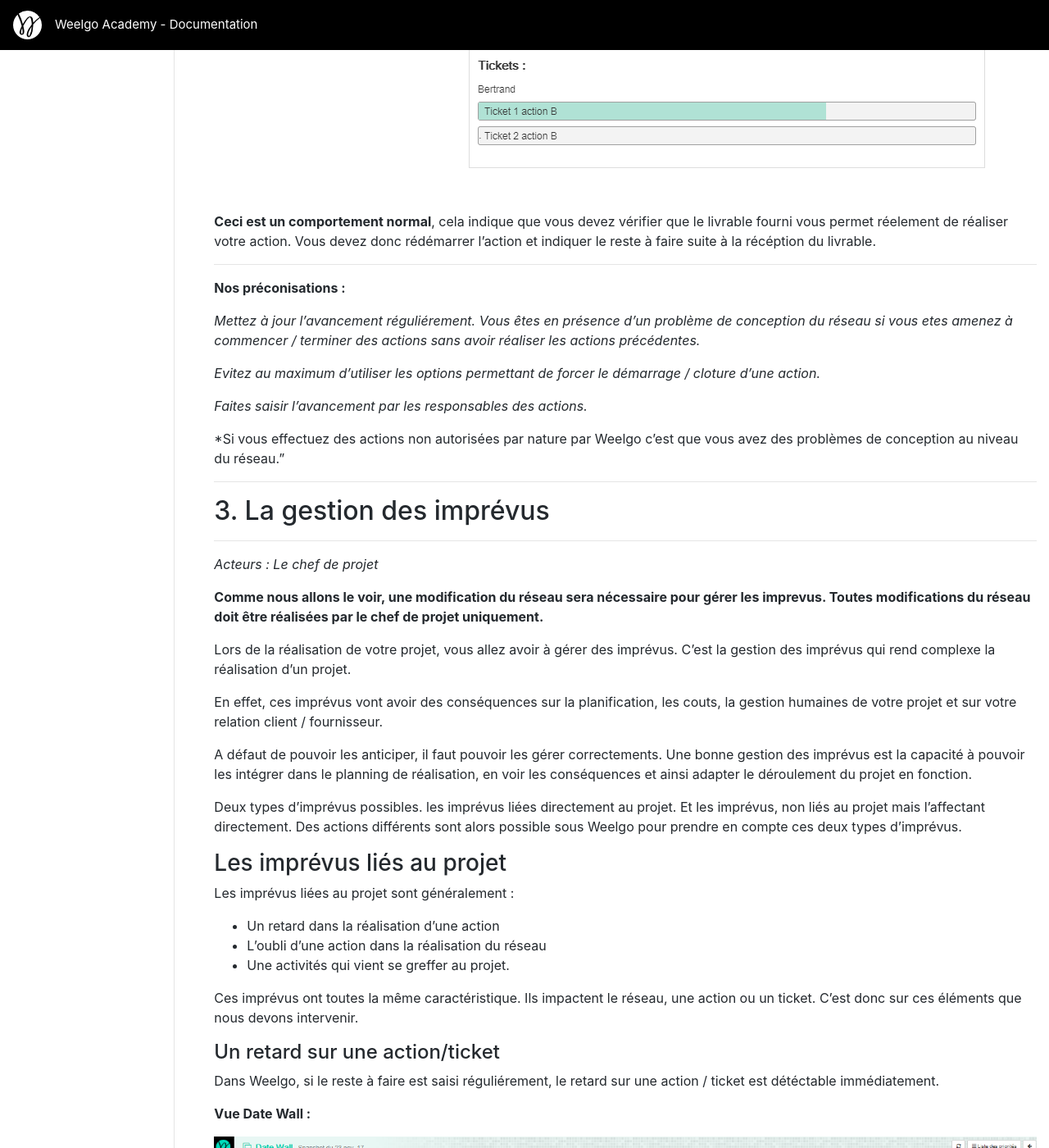
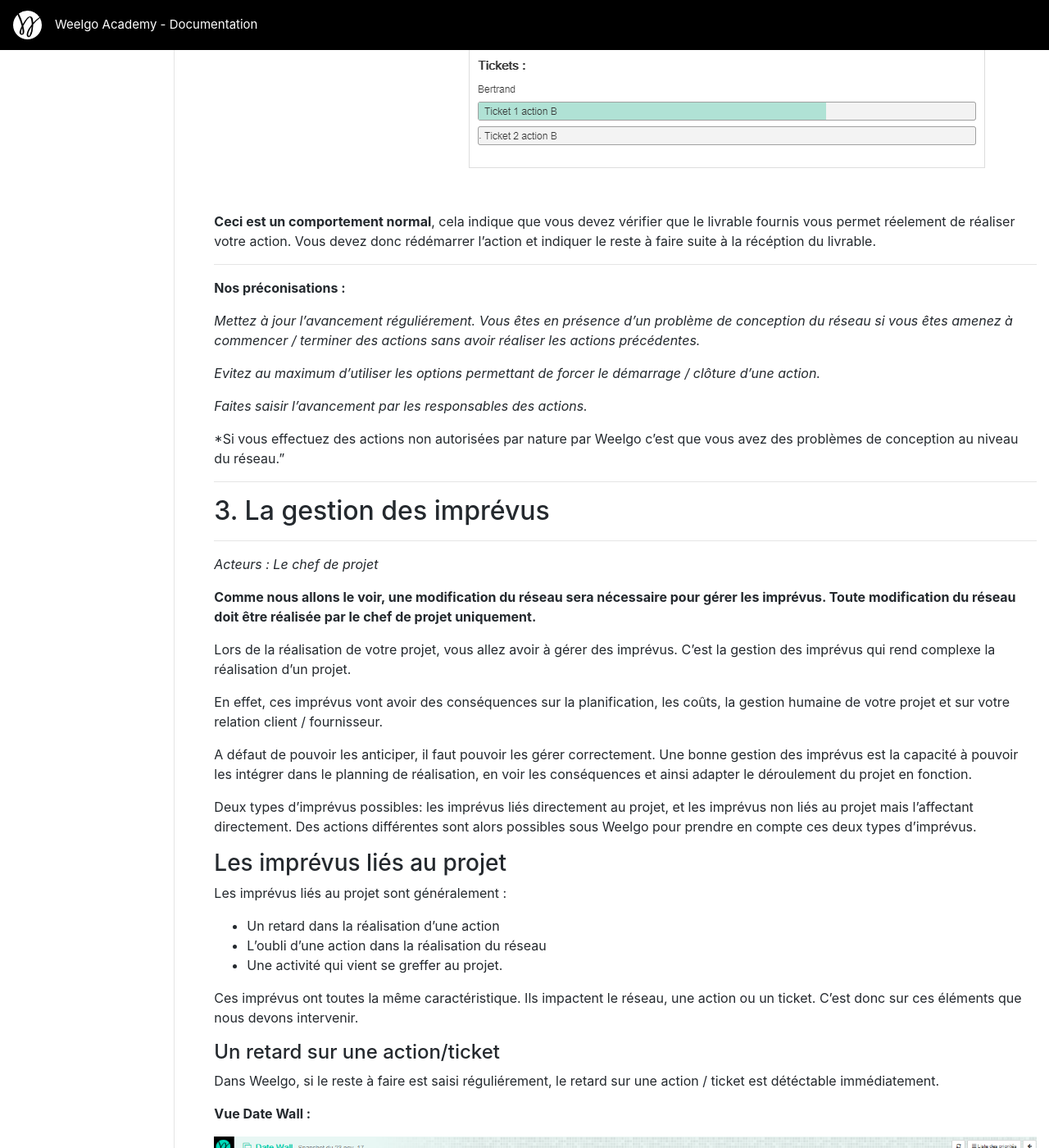
Before and after one commit to Weelgo/weelgo.github.io, a Jekyll site: the page built from fr/tutoriels/suiviProjet.md, in a window 1280 px wide and 1400 px high, scrolled down 7318 px. Shown: the whole window at 82% size. Built offline with Jekyll 4.4.1, drawn with Linux system fonts in a browser that asks for light colours; some of the changed text lies outside the part shown.

Commit message:
Update suiviProjet.md

```diff
--- a/fr/tutoriels/suiviProjet.md
+++ b/fr/tutoriels/suiviProjet.md
@@ -59,7 +59,7 @@
 + Le PERT
 + Le GANTT
 + Les Jalons
-+ La droite à 45
++ La droite à 45°
 + Le burndown
 + Le calendrier des ressources
 <a id="importancePlanning"></a>
@@ -124,10 +124,10 @@
 *Acteurs : Les responsables d'actions, Le chef de projet.*
 
 
-Comme nous venons de le voir, indiquer l'avancement du projet est important afin de piloter correctement. Dans l'outil weelgo, vous pouvez indiquer l'avancement depuis les vues :
+Comme nous venons de le voir, indiquer l'avancement du projet est important afin de piloter correctement. Dans l'outil Weelgo, vous pouvez indiquer l'avancement depuis les vues :
 * La vue Réseau
 * La vue Organisation
-* La vue logique
+* La vue Logique
 
 L'avancement se renseigne sur les actions et sur les tickets.
 
@@ -182,26 +182,26 @@
 
 #### Les cas particuliers
 
-Néanmoins, il y a certains cas ou nous pouvons quand même débuter l'action B avant l'action A.
+Néanmoins, il y a certains cas où nous pouvons quand même débuter l'action B avant l'action A.
 
-Par exemple, si il existe des activités permettant de préparer la réalisation de l'action B. Ces activités n'ont pas nécessairement besoin du livrable de l'action A mais elles peuvent être commencées.
+Par exemple, s'il existe des activités permettant de préparer la réalisation de l'action B, ces activités n'ont pas nécessairement besoin du livrable de l'action A, mais elles peuvent être commencées.
 
 Dans ce cas, vous avez la possibilité :
-* D'indiquer un avancement sur les tickets, même si l'action n'est pas démarré.
+* D'indiquer un avancement sur les tickets, même si l'action n'est pas démarrée.
 
 <p align="center">
 <img src="/fr/img/majAvancementActionNonStart.png">
 </p>
 
-Vous pouvez indiquer un avancement sur le ticket, néanmoins il ne sera pas pris en compte tant que l'action est non démarée
+Vous pouvez indiquer un avancement sur le ticket, néanmoins il ne sera pas pris en compte tant que l'action est non démarrée
 
-* Démarrer l'action en utilisant les options de démarrage et de cloture des actions.
+* Démarrer l'action en utilisant les options de démarrage et de clôture des actions.
 
-### La gestion des options de démarrage / cloture des actions
+### La gestion des options de démarrage / clôture des actions
 
 *Acteurs : Le chef de projet*
 
-**Attention les options ci dessous sont à utiliser avec précaution. Il est obligatoire d'avoir l'autorisation du chef de projet avant de réaliser ce type d'opération.**
+**Attention les options ci-dessous sont à utiliser avec précaution. Il est obligatoire d'avoir l'autorisation du chef de projet avant de réaliser ce type d'opération.**
 
 <p align="center">
 <img src="/fr/img/optionsAction.png">
@@ -211,15 +211,15 @@
 
 Les deux premières options permettent de démarrer ou terminer une action si les livrables de l'action ne sont pas présents.
 
-Si vous terminez une action sans avoir les inputs, c'est qu'ils étaient pas nécessaires. Il existe donc un problème de conception du réseau.
+Si vous terminez une action sans avoir les inputs, c'est qu'ils n'étaient pas nécessaires. Il existe donc un problème de conception du réseau.
 
-Lorsque vous démarrez ou terminez une action sans le livrable en input, lorsque l'action receptionne finalement son input, Weelgo vous préviens que les livrables en entrés ne sont plus à jour.
+Lorsque vous démarrez ou terminez une action sans le livrable en input, lorsque l'action réceptionne finalement son input, Weelgo vous préviens que les livrables en entrée ne sont plus à jour.
 
 <p align="center">
 <img src="/fr/img/livrableAmettreAjour.png">
 </p>
 
-**Ceci est un comportement normal**, cela indique que vous devez vérifier que le livrable fourni vous permet réelement de réaliser votre action. Vous devez donc rédémarrer l'action et indiquer le reste à faire suite à la récéption du livrable.
+**Ceci est un comportement normal**, cela indique que vous devez vérifier que le livrable fournis vous permet réelement de réaliser votre action. Vous devez donc rédémarrer l'action et indiquer le reste à faire suite à la récéption du livrable.
 
 
 ---
@@ -228,9 +228,9 @@
 
 >*Mettez à jour l'avancement réguliérement.*
 <a id="gestionImprevus"></a>
->*Vous êtes en présence d'un problème de conception du réseau si vous etes amenez à commencer / terminer des actions sans avoir réaliser les actions précédentes.*
+>*Vous êtes en présence d'un problème de conception du réseau si vous êtes amenez à commencer / terminer des actions sans avoir réaliser les actions précédentes.*
 
->*Evitez au maximum d'utiliser les options permettant de forcer le démarrage / cloture d'une action.*
+>*Evitez au maximum d'utiliser les options permettant de forcer le démarrage / clôture d'une action.*
 
 >*Faites saisir l'avancement par les responsables des actions.*
 
@@ -244,23 +244,23 @@
 
 *Acteurs : Le chef de projet*
 
-**Comme nous allons le voir, une modification du réseau sera nécessaire pour gérer les imprevus. Toutes modifications du réseau doit être réalisées par le chef de projet uniquement.**
+**Comme nous allons le voir, une modification du réseau sera nécessaire pour gérer les imprévus. Toute modification du réseau doit être réalisée par le chef de projet uniquement.**
 
 Lors de la réalisation de votre projet, vous allez avoir à gérer des imprévus. C'est la gestion des imprévus qui rend complexe la réalisation d'un projet.
 
-En effet, ces imprévus vont avoir des conséquences sur la planification, les couts, la gestion humaines de votre projet et sur votre relation client / fournisseur.
+En effet, ces imprévus vont avoir des conséquences sur la planification, les coûts, la gestion humaine de votre projet et sur votre relation client / fournisseur.
 
-A défaut de pouvoir les anticiper, il faut pouvoir les gérer correctements. Une bonne gestion des imprévus est la capacité à pouvoir les intégrer dans le planning de réalisation, en voir les conséquences et ainsi adapter le déroulement du projet en fonction.
+A défaut de pouvoir les anticiper, il faut pouvoir les gérer correctement. Une bonne gestion des imprévus est la capacité à pouvoir les intégrer dans le planning de réalisation, en voir les conséquences et ainsi adapter le déroulement du projet en fonction.
 
-Deux types d'imprévus possibles. les imprévus liées directement au projet. Et les imprévus, non liés au projet mais l'affectant directement. Des actions différents sont alors possible sous Weelgo pour prendre en compte ces deux types d'imprévus.
+Deux types d'imprévus possibles: les imprévus liés directement au projet, et les imprévus non liés au projet mais l'affectant directement. Des actions différentes sont alors possibles sous Weelgo pour prendre en compte ces deux types d'imprévus.
 
 
 ### Les imprévus liés au projet
 
-Les imprévus liées au projet sont généralement :
+Les imprévus liés au projet sont généralement :
 + Un retard dans la réalisation d'une action
 + L'oubli d'une action dans la réalisation du réseau
-+ Une activités qui vient se greffer au projet.
++ Une activité qui vient se greffer au projet.
 
 Ces imprévus ont toutes la même caractéristique. Ils impactent le réseau, une action ou un ticket. C'est donc sur ces éléments que nous devons intervenir.
 
@@ -294,12 +294,12 @@
 <img src="/fr/img/ticketModifierDuree.png">
 </p>
 
-Une action estimé à 4 jh en moyenne peut être réalisé en 2 j de travail par une personne plus expérimenté. Nous préconisons d'indiquer la charge en fonction de la personne qui traite l'activité.
+Une action estimée à 4 jh en moyenne peut être réalisée en 2 j de travail par une personne plus expérimentée. Nous préconisons d'indiquer la charge en fonction de la personne qui traite l'activité.
 
 
 #### L'oubli d'une action / une activité venant se greffer au projet
 
-Si une activité doit etre rajouter dans le projet, vous devez déjà identifié son type : Action ou ticket.
+Si une activité doit être rajouter dans le projet, vous devez déjà identifié son type : Action ou ticket.
 
 Si c'est une activité nécessitant un livrable supplémentaire au projet, elle doit être gérée en créant une action dans le réseau. Sinon il suffira de créer un ticket dans la vue organisation.
 
@@ -404,7 +404,7 @@
 ---
 
 
-Dans weelgo, vous avez la possibilité de construire l'historique du projet. Cet historique ou snapshot, permet de prendre une photo du projet.
+Dans Weelgo, vous avez la possibilité de construire l'historique du projet. Cet historique ou snapshot, permet de prendre une photo du projet.
 
 Afin de pouvoir consolider l'avancement du projet dans le gantt, burdnow et droit à 45°, vous devez effectuer un snapshot régulérement.
 
```
Also changed, not shown: other parts of fr/tutoriels/suiviProjet.md (+20 -20 lines).
